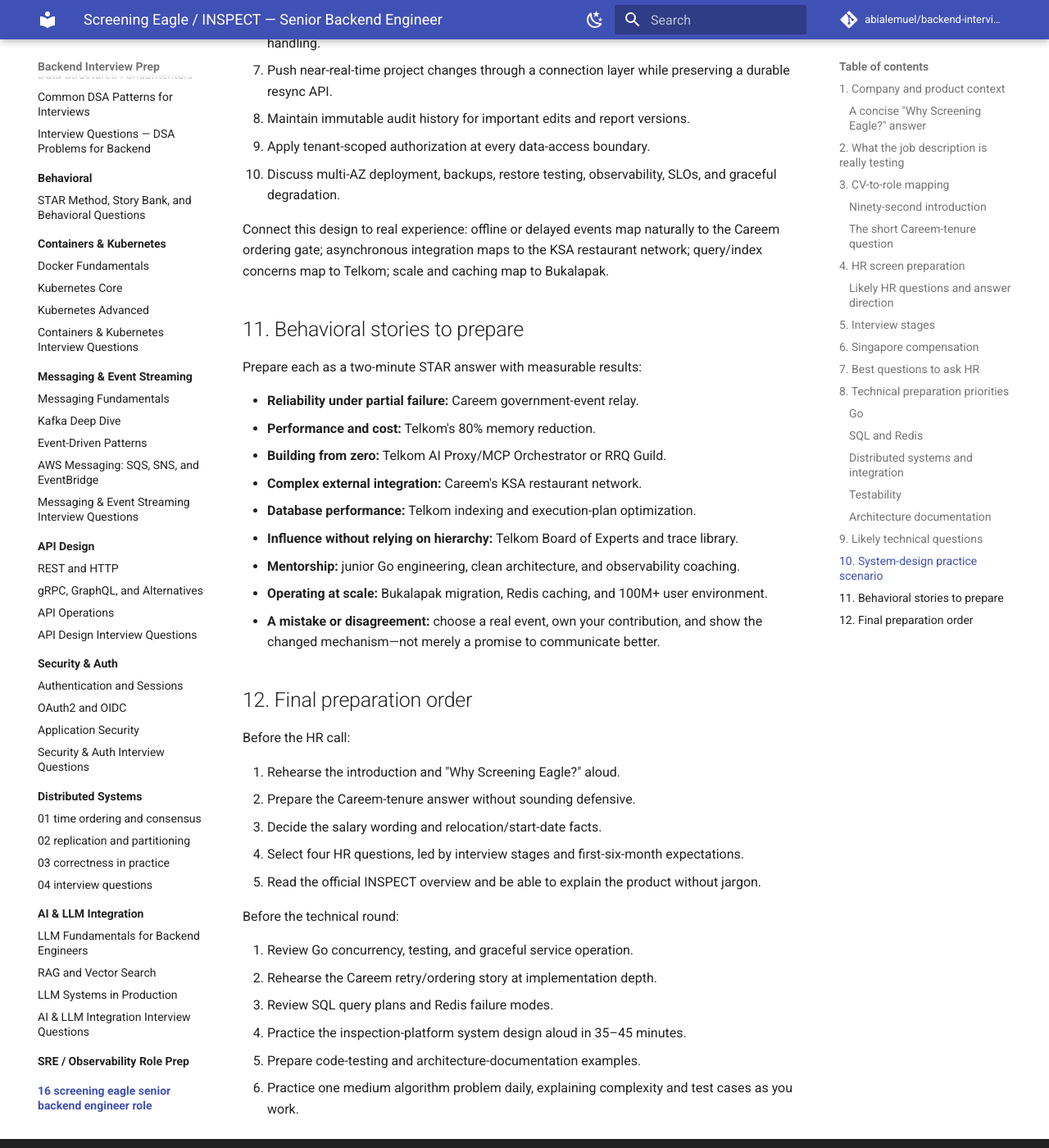
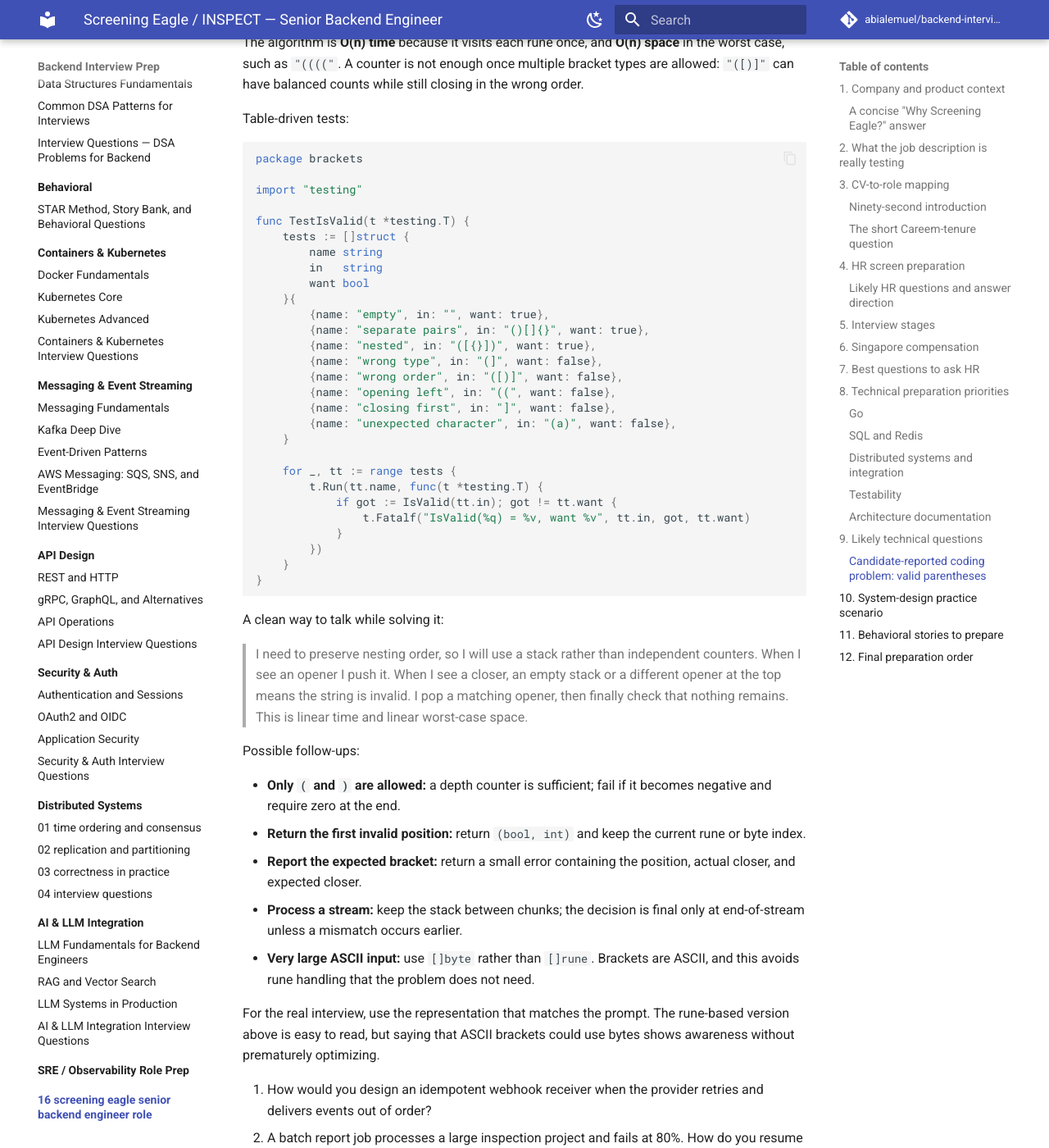
Before and after one commit to abialemuel/backend-interview-prep, an MkDocs documentation site: the page built from docs/16-screening-eagle-senior-backend-engineer-role/README.md, in a window 1280 px wide and 1400 px high, scrolled down 10088 px. Shown: the whole window at 82% size. Built offline with MkDocs 1.6.1 and Material for MkDocs 9.7.7, drawn with Linux system fonts in a browser that asks for light colours; comment, search, counter and statistics services are not loaded; some of the changed text lies outside the part shown.

Commit message:
Add candidate-reported Go parentheses problem

````diff
--- a/docs/16-screening-eagle-senior-backend-engineer-role/README.md
+++ b/docs/16-screening-eagle-senior-backend-engineer-role/README.md
@@ -221,6 +221,107 @@ Use the Telkom stateless redesign or Careem relay as an example of a decision wo
 
 ## 9. Likely technical questions
 
+### Candidate-reported coding problem: valid parentheses
+
+A candidate said that Screening Eagle asked a **parentheses problem in Go**. The exact wording and interview round are not confirmed, but the most likely version is the standard balanced-brackets problem:
+
+> Given a string containing `()`, `[]`, and `{}`, return whether every opening bracket is closed by the same type of bracket in the correct order.
+
+Examples:
+
+| Input | Result | Reason |
+| --- | --- | --- |
+| `"()[]{}"` | `true` | All pairs are complete. |
+| `"([{}])"` | `true` | Nested pairs close in reverse order. |
+| `"(]"` | `false` | The bracket types do not match. |
+| `"([)]"` | `false` | The pairs cross instead of nesting. |
+| `"(("` | `false` | Two opening brackets remain. |
+| `"]"` | `false` | A closing bracket appears with nothing to close. |
+
+Before coding, confirm whether the input contains only brackets. If ordinary text is allowed, ask whether non-bracket characters should be ignored or rejected. Do not silently choose a behavior the prompt did not specify.
+
+The useful observation is that the most recently opened bracket must be the first one closed. That is exactly a stack. Push opening brackets; for a closing bracket, compare it with the top of the stack. Any mismatch fails immediately. At the end, the stack must be empty.
+
+```go
+package brackets
+
+func IsValid(s string) bool {
+	stack := make([]rune, 0, len(s))
+	pairs := map[rune]rune{
+		')': '(',
+		']': '[',
+		'}': '{',
+	}
+
+	for _, ch := range s {
+		switch ch {
+		case '(', '[', '{':
+			stack = append(stack, ch)
+		case ')', ']', '}':
+			if len(stack) == 0 || stack[len(stack)-1] != pairs[ch] {
+				return false
+			}
+			stack = stack[:len(stack)-1]
+		default:
+			return false
+		}
+	}
+
+	return len(stack) == 0
+}
+```
+
+This version deliberately rejects unexpected characters. If the interviewer says to ignore them, replace the `default` branch with `continue`.
+
+The algorithm is **O(n) time** because it visits each rune once, and **O(n) space** in the worst case, such as `"(((("`. A counter is not enough once multiple bracket types are allowed: `"([)]"` can have balanced counts while still closing in the wrong order.
+
+Table-driven tests:
+
+```go
+package brackets
+
+import "testing"
+
+func TestIsValid(t *testing.T) {
+	tests := []struct {
+		name string
+		in   string
+		want bool
+	}{
+		{name: "empty", in: "", want: true},
+		{name: "separate pairs", in: "()[]{}", want: true},
+		{name: "nested", in: "([{}])", want: true},
+		{name: "wrong type", in: "(]", want: false},
+		{name: "wrong order", in: "([)]", want: false},
+		{name: "opening left", in: "((", want: false},
+		{name: "closing first", in: "]", want: false},
+		{name: "unexpected character", in: "(a)", want: false},
+	}
+
+	for _, tt := range tests {
+		t.Run(tt.name, func(t *testing.T) {
+			if got := IsValid(tt.in); got != tt.want {
+				t.Fatalf("IsValid(%q) = %v, want %v", tt.in, got, tt.want)
+			}
+		})
+	}
+}
+```
+
+A clean way to talk while solving it:
+
+> I need to preserve nesting order, so I will use a stack rather than independent counters. When I see an opener I push it. When I see a closer, an empty stack or a different opener at the top means the string is invalid. I pop a matching opener, then finally check that nothing remains. This is linear time and linear worst-case space.
+
+Possible follow-ups:
+
+- **Only `(` and `)` are allowed:** a depth counter is sufficient; fail if it becomes negative and require zero at the end.
+- **Return the first invalid position:** return `(bool, int)` and keep the current rune or byte index.
+- **Report the expected bracket:** return a small error containing the position, actual closer, and expected closer.
+- **Process a stream:** keep the stack between chunks; the decision is final only at end-of-stream unless a mismatch occurs earlier.
+- **Very large ASCII input:** use `[]byte` rather than `[]rune`. Brackets are ASCII, and this avoids rune handling that the problem does not need.
+
+For the real interview, use the representation that matches the prompt. The rune-based version above is easy to read, but saying that ASCII brackets could use bytes shows awareness without prematurely optimizing.
+
 1. How would you design an idempotent webhook receiver when the provider retries and delivers events out of order?
 2. A batch report job processes a large inspection project and fails at 80%. How do you resume safely without duplicating output?
 3. How would you synchronize edits from an intermittently connected field device with changes made in the web application?
````
